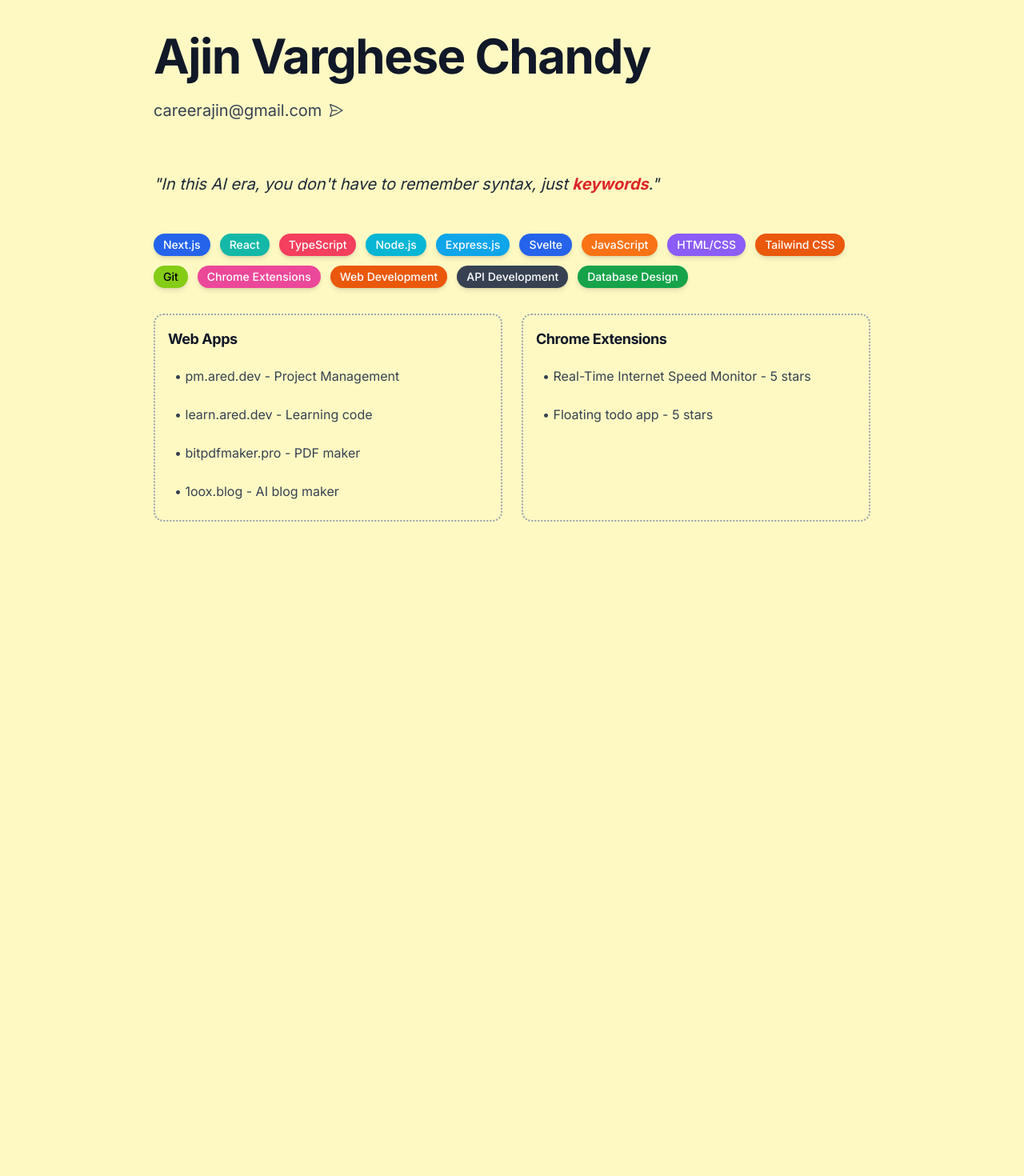
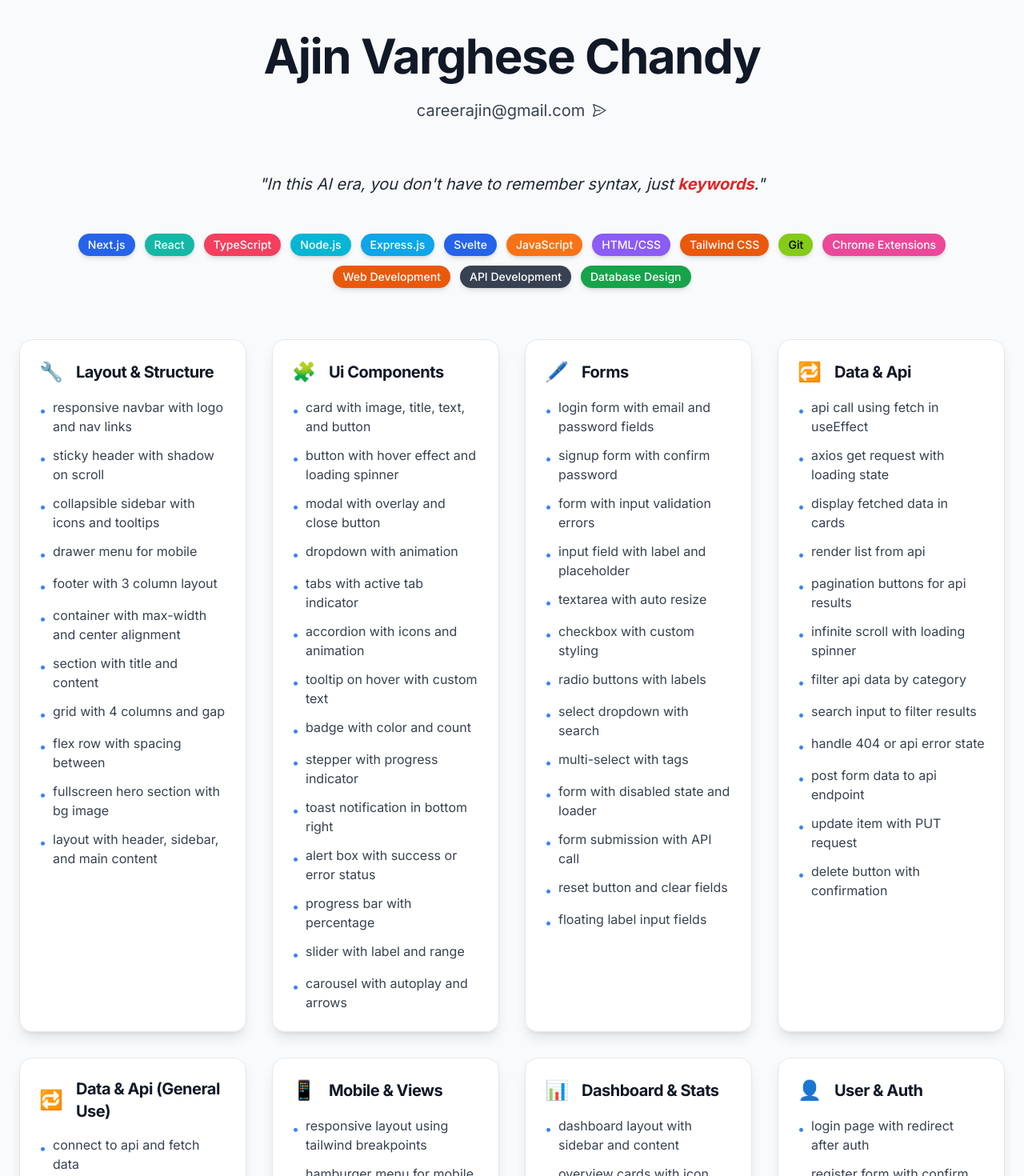
Before and after one commit to aajinn/0Ared, a Next.js app: page / in a window 1280 px wide. Shown: the part 80-1550 px from the top of the page at 80% size. Before the commit the page ends 872 px from the top, so only its background shows below. Built offline with nearby package versions, Linux system fonts and the light colour scheme.

Commit message:
feat: improve performance and page speed

```diff
--- a/src/app/layout.tsx
+++ b/src/app/layout.tsx
@@ -81,10 +81,6 @@ export default function RootLayout({
 
                     <meta name="author" content="Ajin Varghese Chandy" />
 
-                    {/* Performance optimizations */}
-                    <link rel="preconnect" href="https://fonts.googleapis.com" />
-                    <link rel="preconnect" href="https://fonts.gstatic.com" crossOrigin="anonymous" />
-
                     <link
                          rel="apple-touch-icon"
                          sizes="76x76"
--- a/src/app/page.tsx
+++ b/src/app/page.tsx
@@ -1,5 +1,12 @@
+"use client";
+
 import React, { useMemo } from 'react';
-import CardList from '@/src/components/CardList';
+import dynamic from 'next/dynamic';
+
+const SectionCard = dynamic(() => import('@/src/components/SectionCard'), {
+    loading: () => <div className="bg-white/90 border border-gray-200 rounded-2xl shadow-lg h-48 animate-pulse"></div>,
+    ssr: false
+});
 
 const Home = () => {
     // Memoize skills with random colors to prevent unnecessary re-renders
@@ -46,28 +53,96 @@ const Home = () => {
         }));
     }, []);
 
-    const webApps = [
-        "pm.ared.dev - Project Management",
-        "learn.ared.dev - Learning code",
-        "bitpdfmaker.pro - PDF maker",
-        "1oox.blog - AI blog maker"
-    ];
-
-    const chromeExtensions = [
-        "Real-Time Internet Speed Monitor - 5 stars",
-        "Floating todo app - 5 stars"
+    const componentSections = [
+        {
+            title: "layout & structure",
+            icon: "🔧",
+            items: [
+                "responsive navbar with logo and nav links", "sticky header with shadow on scroll", "collapsible sidebar with icons and tooltips", "drawer menu for mobile", "footer with 3 column layout", "container with max-width and center alignment", "section with title and content", "grid with 4 columns and gap", "flex row with spacing between", "fullscreen hero section with bg image", "layout with header, sidebar, and main content"
+            ],
+        },
+        {
+            title: "ui components",
+            icon: "🧩",
+            items: [
+                "card with image, title, text, and button", "button with hover effect and loading spinner", "modal with overlay and close button", "dropdown with animation", "tabs with active tab indicator", "accordion with icons and animation", "tooltip on hover with custom text", "badge with color and count", "stepper with progress indicator", "toast notification in bottom right", "alert box with success or error status", "progress bar with percentage", "slider with label and range", "carousel with autoplay and arrows"
+            ],
+        },
+        {
+            title: "forms",
+            icon: "🖊️",
+            items: [
+                "login form with email and password fields", "signup form with confirm password", "form with input validation errors", "input field with label and placeholder", "textarea with auto resize", "checkbox with custom styling", "radio buttons with labels", "select dropdown with search", "multi-select with tags", "form with disabled state and loader", "form submission with API call", "reset button and clear fields", "floating label input fields"
+            ],
+        },
+        {
+            title: "data & api",
+            icon: "🔁",
+            items: [
+                "api call using fetch in useEffect", "axios get request with loading state", "display fetched data in cards", "render list from api", "pagination buttons for api results", "infinite scroll with loading spinner", "filter api data by category", "search input to filter results", "handle 404 or api error state", "post form data to api endpoint", "update item with PUT request", "delete button with confirmation"
+            ],
+        },
+        {
+            title: "data & api (general use)",
+            icon: "🔁",
+            items: [
+                "connect to api and fetch data",
+                "display api data in card or table format",
+                "show loading while fetching",
+                "handle error if api fails",
+                "search and filter through api results",
+                "pagination with next/prev buttons",
+                "infinite scroll with data loading",
+                "send data to api with post request",
+                "update existing data with put or patch",
+                "delete data with confirmation",
+                "revalidate or refresh data on action",
+                "secure api requests with auth headers",
+                "cache api data for performance",
+                "use environment variables for api url",
+                "organize all api calls in one file or hook",
+            ],
+        },
+        {
+            title: "mobile & views",
+            icon: "📱",
+            items: [
+                "responsive layout using tailwind breakpoints", "hamburger menu for mobile", "mobile header with back button", "bottom tab bar with icons", "full-screen mobile drawer", "cards stacked vertically on mobile", "horizontal scrollable product list", "media queries with tailwind", "swipe gestures for mobile", "mobile-first navigation layout", "collapsible sections for smaller screens"
+            ],
+        },
+        {
+            title: "dashboard & stats",
+            icon: "📊",
+            items: [
+                "dashboard layout with sidebar and content", "overview cards with icon, number, and label", "line chart using chart.js", "bar chart with dynamic data", "doughnut chart with legend", "data table with pagination", "sortable columns in table", "filter table rows by status", "stats card with trend icon", "activity feed component", "user performance chart", "real-time data with polling"
+            ],
+        },
+        {
+            title: "user & auth",
+            icon: "👤",
+            items: [
+                "login page with redirect after auth", "register form with confirm password", "forgot password page with email input", "profile card with avatar, name, and bio", "settings page with input forms", "user list with role badges", "auth guard for private routes", "jwt token handling with localStorage", "logout button with redirect", "show user initials in avatar", "editable profile form"
+            ],
+        },
+        {
+            title: "themes & modes",
+            icon: "🌗",
+            items: [
+                "dark mode toggle using tailwind", "auto-switch theme based on system", "light and dark theme button", "tailwind config with custom color palette", "themed background and text color", "useContext for theme switching", "icons change based on theme", "toggle between themes with animation", "save theme in localStorage", "apply theme globally with class"
+            ],
+        },
     ];
 
     return (
-        <main className="min-h-screen bg-yellow-100">
+        <main className="min-h-screen bg-gray-50">
             <div className="container mx-auto px-3 sm:px-4 md:px-6 py-8 md:py-12">
-                <div className="max-w-4xl mx-auto">
+                <div className="max-w-7xl mx-auto">
                     {/* Hero Section */}
-                    <div className="mb-10 md:mb-16 text-center md:text-left">
+                    <div className="mb-10 md:mb-16 text-center">
                         <h1 className="text-3xl sm:text-4xl md:text-6xl font-bold text-gray-900 mb-4 md:mb-6 leading-tight">
                             Ajin Varghese Chandy
                         </h1>
-                        <p className="text-base sm:text-lg md:text-xl text-gray-700 flex flex-col items-center md:block">
+                        <p className="text-base sm:text-lg md:text-xl text-gray-700">
                             <a href="mailto:careerajin@gmail.com" className="hover:underline inline-flex items-center">
                                 careerajin@gmail.com
                                 <svg xmlns="http://www.w3.org/2000/svg" fill="none" viewBox="0 0 24 24" strokeWidth={1.5} stroke="currentColor" className="w-5 h-5 ml-2">
@@ -77,16 +152,16 @@ const Home = () => {
                         </p>
                     </div>
 
-                    <div className="mb-8 md:mb-12 text-center md:text-left">
+                    <div className="mb-8 md:mb-12 text-center">
                         <p className="text-base sm:text-xl text-gray-800 italic">
                             &quot;In this AI era, you don&apos;t have to remember syntax, just <strong className='text-red-600'>keywords</strong>.&quot;
                         </p>
                     </div>
 
                     {/* Skills Section */}
-                    <div className="mb-6 md:mb-8">
-                        <div className="flex flex-wrap gap-2 sm:gap-3 justify-center md:justify-start">
-                            {skills.map((skill, index) => (
+                    <div className="mb-10 md:mb-16">
+                        <div className="flex flex-wrap gap-2 sm:gap-3 justify-center">
+                            {skills.map((skill) => (
                                 <div
                                     key={skill.name}
                                     className={`${skill.color} px-2 py-1 sm:px-3 rounded-full font-medium text-xs sm:text-sm shadow-md hover:shadow-lg transition-all duration-300 hover:scale-105 cursor-default`}
@@ -97,16 +172,16 @@ const Home = () => {
                         </div>
                     </div>
 
-                    {/* Projects Section */}
-                    <div className="grid grid-cols-1 gap-4 sm:gap-6 md:grid-cols-2">
-                        <CardList
-                            title="Web Apps"
-                            items={webApps}
-                        />
-                        <CardList
-                            title="Chrome Extensions"
-                            items={chromeExtensions}
-                        />
+                    {/* Gallery Section */}
+                    <div className="grid grid-cols-1 sm:grid-cols-2 lg:grid-cols-3 xl:grid-cols-4 gap-6 sm:gap-8">
+                        {componentSections.map((section) => (
+                            <SectionCard
+                                key={section.title}
+                                title={section.title}
+                                icon={section.icon}
+                                items={section.items}
+                            />
+                        ))}
                     </div>
                 </div>
             </div>
--- a/src/components/CardList.tsx
+++ /dev/null
@@ -1,31 +0,0 @@
-import React from 'react';
-
-interface CardListProps {
-        title: string;
-        items: string[];
-        className?: string;
-}
-
-const CardList: React.FC<CardListProps> = React.memo(({ title, items, className = "" }) => {
-        return (
-                <div className={`bg-transparent border-2 border-dotted border-gray-400 rounded-xl p-3 sm:p-4 ${className}`}>
-                        <h3 className="text-base sm:text-lg font-bold text-gray-900 mb-2 sm:mb-3">
-                                {title}
-                        </h3>
-                        <ul className="space-y-1 sm:space-y-2">
-                                {items.map((item, index) => (
-                                        <li
-                                                key={`${title}-${index}`}
-                                                className="text-gray-700 text-sm sm:text-base hover:text-gray-900 transition-colors duration-200 cursor-pointer px-2 py-2 rounded-lg hover:bg-gray-100 focus:bg-gray-200 focus:outline-none"
-                                        >
-                                                • {item}
-                                        </li>
-                                ))}
-                        </ul>
-                </div>
-        );
-});
-
-CardList.displayName = 'CardList';
-
-export default CardList;
--- /dev/null
+++ b/src/components/SectionCard.tsx
@@ -0,0 +1,37 @@
+import React from 'react';
+
+interface SectionCardProps {
+  title: string;
+  items: string[];
+  icon: string;
+}
+
+const SectionCard: React.FC<SectionCardProps> = React.memo(({ title, icon, items }) => {
+  return (
+    <div className="bg-white/90 backdrop-blur-sm border border-gray-200 rounded-2xl shadow-lg hover:shadow-xl transition-shadow duration-300 ease-in-out overflow-hidden">
+      <div className="p-5 sm:p-6">
+        <div className="flex items-center gap-4 mb-4">
+          <span className="text-2xl" role="img" aria-label="icon">{icon}</span>
+          <h3 className="text-lg sm:text-xl font-bold text-gray-900 capitalize">
+            {title}
+          </h3>
+        </div>
+        <ul className="space-y-2 sm:space-y-3">
+          {items.map((item, index) => (
+            <li
+              key={index}
+              className="text-sm sm:text-base text-gray-700 hover:text-gray-900 transition-colors duration-200 cursor-default flex items-start gap-2"
+            >
+              <span className="text-blue-500 mt-1">•</span>
+              <span>{item}</span>
+            </li>
+          ))}
+        </ul>
+      </div>
+    </div>
+  );
+});
+
+SectionCard.displayName = 'SectionCard';
+
+export default SectionCard;
```
Also changed, not shown: src/components/Description.tsx (+18 -1 lines).
